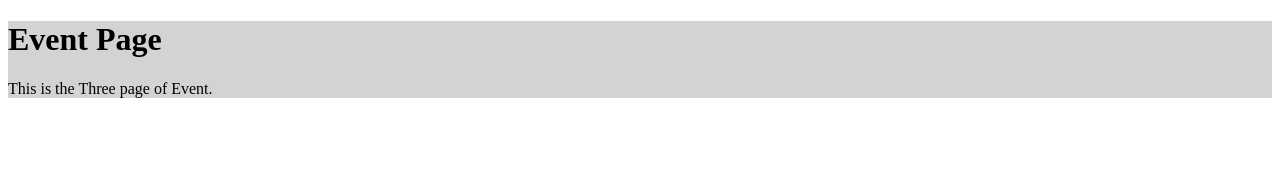
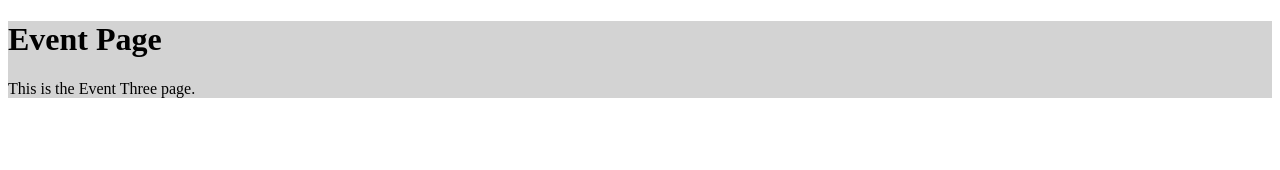
Before and after one commit to franco-ortega/demo-next-00-playground, a Next.js app: page /event/three in a window 1280 px wide. Shown: the top 170 px of the page. Built offline with nearby package versions, Linux system fonts and the light colour scheme.

Commit message:
apply capitalizeFirstLetter to the Event page

```diff
--- a/components/event/Event.js
+++ b/components/event/Event.js
@@ -1,16 +1,13 @@
+import { capitalizeFirstLetter } from '../../helpers/capitalizeFirstLetter';
 import styles from './Event.module.css';
 
 const Event = ({ currentSlug }) => {
+  const eventNumber = currentSlug.slug;
+
   return (
     <div className={styles.Event}>
       <h1>Event Page</h1>
-      <p>
-        This is the{' '}
-        {currentSlug.slug &&
-          currentSlug.slug.charAt(0).toUpperCase() +
-            currentSlug.slug.substring(1)}{' '}
-        page of Event.
-      </p>
+      <p>This is the Event {capitalizeFirstLetter(eventNumber)} page.</p>
     </div>
   );
 };
--- a/components/nav/Nav.js
+++ b/components/nav/Nav.js
@@ -33,8 +33,8 @@ const Nav = () => {
           </Link>
         </li>
         <li>
-          <Link href={`/event/${activeLink.toLowerCase()}`}>
-            <a>{activeLink}</a>
+          <Link href={`/event/${activeLink}`}>
+            <a>{capitalizeFirstLetter(activeLink)}</a>
           </Link>
         </li>
       </ul>
--- a/data/links.js
+++ b/data/links.js
@@ -1,3 +1,3 @@
-const links = ['One', 'Two', 'Three'];
+const links = ['one', 'two', 'three'];
 
 export default links;
--- a/helpers/capitalizeFirstLetter.js
+++ b/helpers/capitalizeFirstLetter.js
@@ -1,3 +1,3 @@
 export const capitalizeFirstLetter = (word) => {
-    return word.charAt(0).toUpperCase() + word.substring(1)
+  return word.charAt(0).toUpperCase() + word.substring(1);
 };
```
